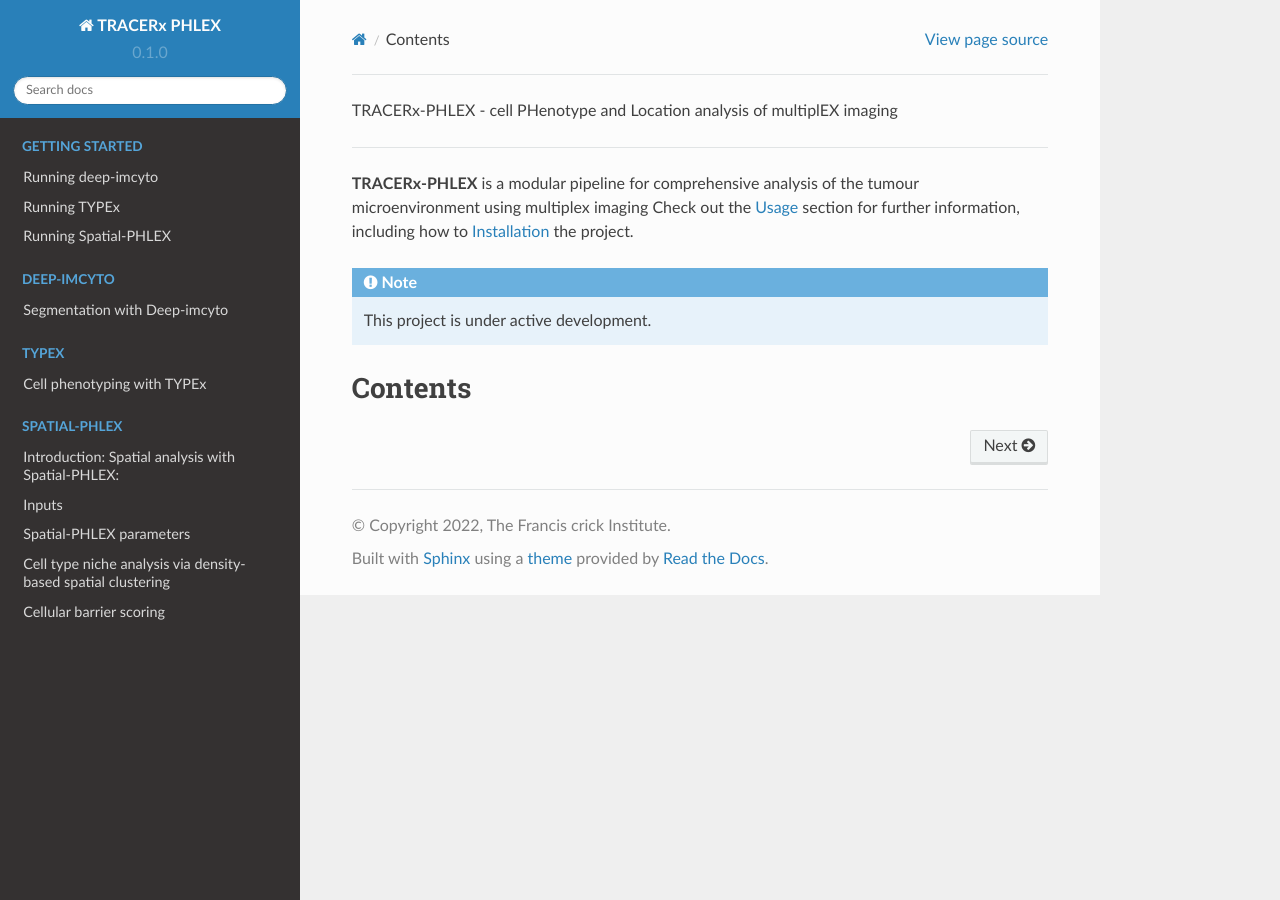
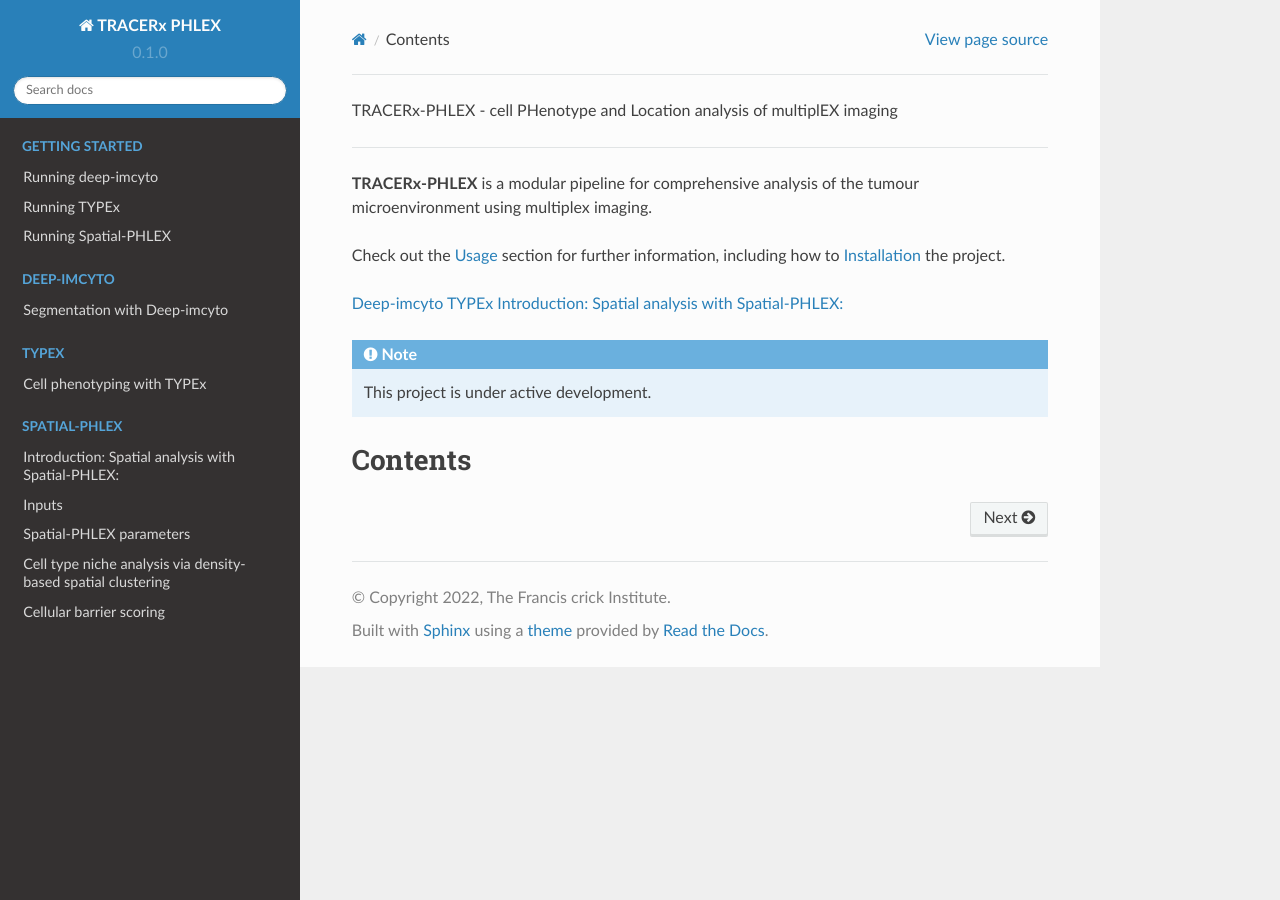
Before and after one commit to Precancer/PHLEX-test, a Sphinx documentation site: the page built from docs/source/index.rst, in a window 1280 px wide. Built offline with Sphinx 7.4.7 and the Read the Docs theme 2.0.0, drawn with Linux system fonts in a browser that asks for light colours; pages that are not in the unit, such as notebooks, are missing from menus.

Commit message:
add links to major sections in index

```diff
--- a/docs/source/TYPEx.rst
+++ b/docs/source/TYPEx.rst
@@ -1,3 +1,4 @@
+.. _TYPEx:
 ***************************
 Cell phenotyping with TYPEx
 ***************************
--- a/docs/source/conf.py
+++ b/docs/source/conf.py
@@ -17,6 +17,7 @@ extensions = [
     'sphinx.ext.autodoc',
     'sphinx.ext.autosummary',
     'sphinx.ext.intersphinx',
+    'sphinx.ext.autosectionlabel',
 ]
 
 intersphinx_mapping = {
--- a/docs/source/deep-imcyto.rst
+++ b/docs/source/deep-imcyto.rst
@@ -1,3 +1,4 @@
+.. _Deep-imcyto:
 *****************************
 Segmentation with Deep-imcyto
 *****************************
--- a/docs/source/index.rst
+++ b/docs/source/index.rst
@@ -2,9 +2,14 @@ TRACERx-PHLEX - cell PHenotype and Location analysis of multiplEX imaging
 
 ===================================
 
-**TRACERx-PHLEX** is a modular pipeline for comprehensive analysis of the tumour microenvironment using multiplex imaging
+**TRACERx-PHLEX** is a modular pipeline for comprehensive analysis of the tumour microenvironment using multiplex imaging.
+
 Check out the :doc:`usage` section for further information, including
 how to :ref:`installation` the project.
+
+:ref:`Deep-imcyto`
+:ref:`TYPEx`
+:ref:`Spatial-PHLEX`
 
 .. note::
 
--- a/docs/source/spatialPHLEX.rst
+++ b/docs/source/spatialPHLEX.rst
@@ -1,3 +1,5 @@
+.. _Spatial-PHLEX:
+
 Introduction: Spatial analysis with Spatial-PHLEX:
 ==================================================
 The pipeline does all these excellent things.
```
